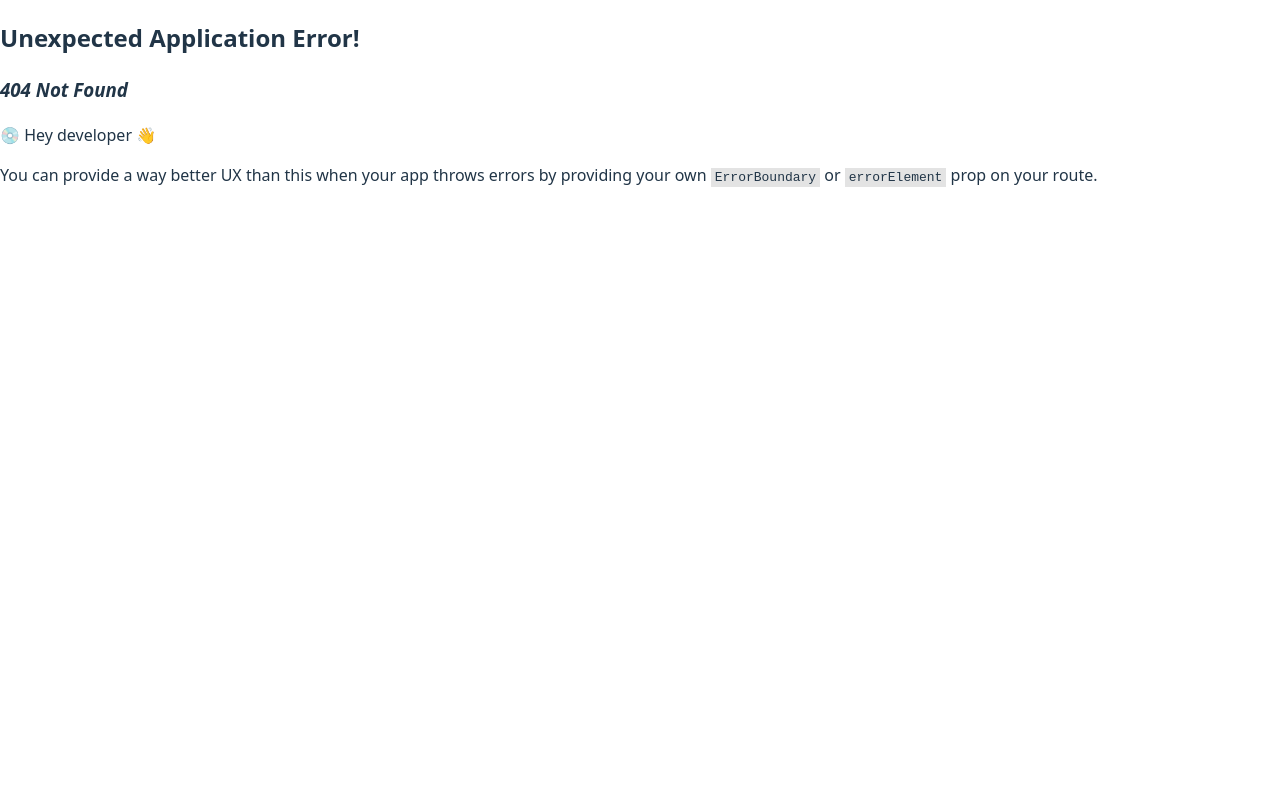
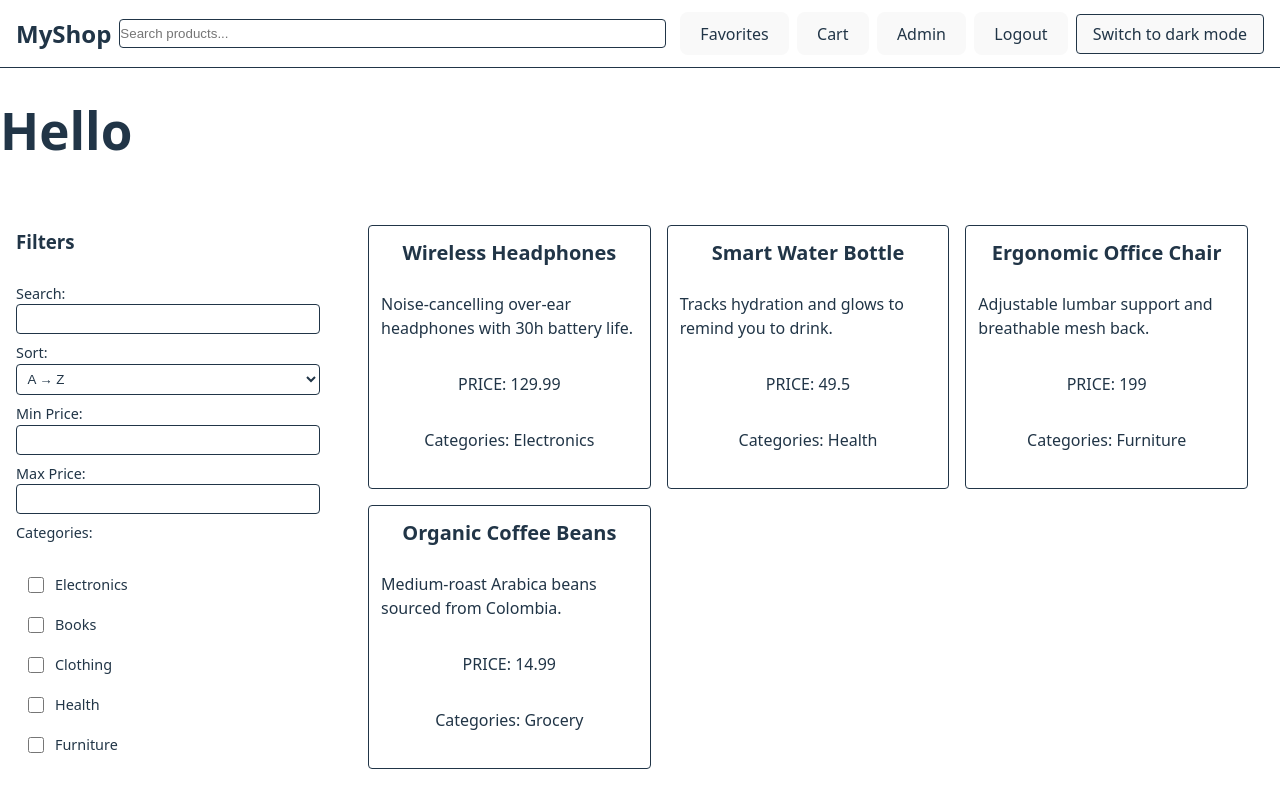
Before and after one commit to RichardRadulescu/Shoper, a React (Vite) app in the folder frontend/: page /products in a window 1280 px wide. Before the commit this address had no page. Shown: the top 808 px of the page. Built offline with nearby package versions, Linux system fonts and the light colour scheme.

Commit message:
Frontend/feature/components (#5)
* Created some initial components

* Created more components

* Added css modules and reworked components and layout home page

* bug fixing atempt search

```diff
--- a/frontend/src/components/SearchProducts.tsx
+++ b/frontend/src/components/SearchProducts.tsx
@@ -1,11 +1,18 @@
 import { useSearchParams } from "react-router-dom";
+import { useRef, useCallback, useState, useEffect } from "react";
 import styles from "../styles/SearchProducts.module.css";
 
 export default function SearchProducts() {
   const [params, setParams] = useSearchParams();
+  const timeoutRef = useRef<ReturnType<typeof setTimeout> | null>(null);
+  const [query, setQuery] = useState("");
   const categories = params.get("category")?.split(",") ?? [];
 
-  const query = params.get("query") ?? "";
+  // Initialize query from URL only once on mount
+  useEffect(() => {
+    setQuery(params.get("query") ?? "");
+  }, []);  // Empty dependency array—only run once
+
     const sort = params.get("sort") ?? "alphaAsc";
     const min = params.get("min");
     const max = params.get("max");
@@ -28,13 +35,27 @@
         toggleCategory(value);
     }
 
+    const updateQueryDebounced = useCallback((value: string) => {
+      setQuery(value); // Update local state immediately for input responsiveness
+
+      if (timeoutRef.current) clearTimeout(timeoutRef.current);
+      timeoutRef.current = setTimeout(() => {
+        setParams(prev => {
+          const next = new URLSearchParams(prev);
+          if (!value) next.delete("query");
+          else next.set("query", value);
+          return next;
+        });
+      }, 300);
+    }, [setParams]);
+
     return (
         <form className={styles.searchForm} onSubmit={(e)=>e.preventDefault()}>
       <label>
         Search:
         <input
           value={query}
-          onChange={(e) => update("query", e.target.value)}
+          onChange={(e) => {updateQueryDebounced(e.target.value)}}
         />
       </label>
 
--- a/frontend/src/pages/Home.tsx
+++ b/frontend/src/pages/Home.tsx
@@ -1,10 +1,10 @@
-import { useState } from "react";
+import { useState, useMemo } from "react";
 import ProductGrid from "../components/ProductGrid";
 import SearchProducts from "../components/SearchProducts";
 import styles from "../styles/Home.module.css";
 import type { Product } from "../types/Product";
 
-const products: Array<Product> = [
+const productsData: Array<Product> = [
   {
     title: "Wireless Headphones",
     description: "Noise‑cancelling over‑ear headphones with 30h battery life.",
@@ -31,10 +31,9 @@
   }
 ];
 
-
-
 export default function Home(){
     const [showFilters, setShowFilters] = useState(false);
+    const products = useMemo(() => productsData, []);
     return (<div className={styles.container}>
     <aside className={`${styles.sidebar} ${showFilters ? styles.show : ""}`}>
       <div className={styles.asideHeader}>
```
Also changed, not shown: frontend/src/main.tsx (+4 -18 lines), frontend/src/router.tsx (added, +17 -0 lines).
